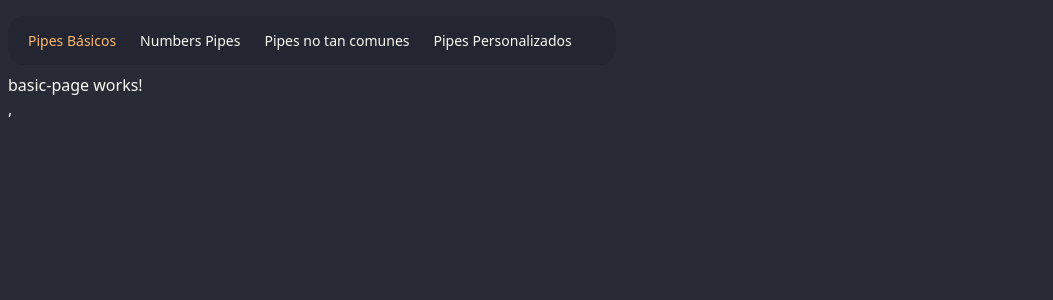
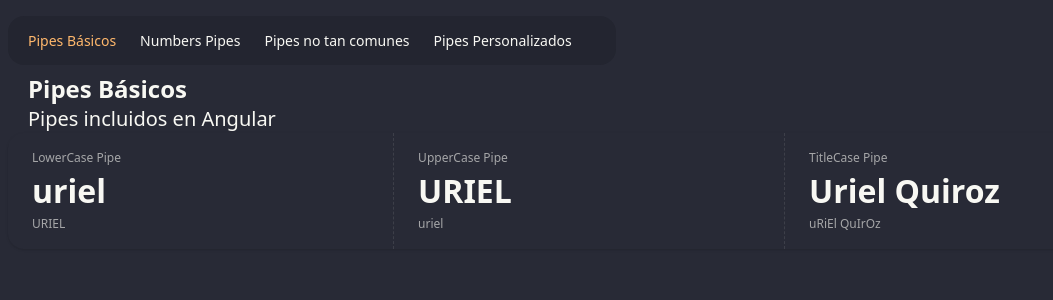
Before and after one commit to UrielQuiroz/pipes-app, an Angular app: page /basic in a window 1280 px wide. Shown: the top 300 px of the page, without its empty margins (0-1053 px from the left). Built offline with nearby package versions, Linux system fonts and the light colour scheme.

Commit message:
UpperCase, LowerCase y TitleCase Pipes

```diff
--- a/src/app/pages/basic-page/basic-page.html
+++ b/src/app/pages/basic-page/basic-page.html
@@ -1 +1,24 @@
-<p>basic-page works!</p>,
+<section class="mx-5">
+  <h1 class="text-2xl font-bold">Pipes Básicos</h1>
+  <h3 class="text-xl font-thin">Pipes incluidos en Angular</h3>
+</section>
+
+<div class="stats stats-vertical lg:stats-horizontal shadow w-full">
+  <div class="stat">
+    <div class="stat-title">LowerCase Pipe</div>
+    <div class="stat-value">{{ nameUpper() | lowercase }}</div>
+    <div class="stat-desc">{{ nameUpper() }}</div>
+  </div>
+
+  <div class="stat">
+    <div class="stat-title">UpperCase Pipe</div>
+    <div class="stat-value">{{ nameLower() | uppercase }}</div>
+    <div class="stat-desc">{{ nameLower() }}</div>
+  </div>
+
+  <div class="stat">
+    <div class="stat-title">TitleCase Pipe</div>
+    <div class="stat-value">{{ fullName() | titlecase}}</div>
+    <div class="stat-desc">{{ fullName() }}</div>
+  </div>
+</div>
--- a/src/app/pages/basic-page/basic-page.ts
+++ b/src/app/pages/basic-page/basic-page.ts
@@ -1,9 +1,14 @@
-import { ChangeDetectionStrategy, Component } from '@angular/core';
+import { LowerCasePipe, TitleCasePipe, UpperCasePipe } from '@angular/common';
+import { ChangeDetectionStrategy, Component, signal } from '@angular/core';
 
 @Component({
   selector: 'app-basic-page',
-  imports: [],
+  imports: [ LowerCasePipe, UpperCasePipe, TitleCasePipe ],
   templateUrl: './basic-page.html',
   changeDetection: ChangeDetectionStrategy.OnPush,
 })
-export default class BasicPage { }
+export default class BasicPage {
+  nameLower = signal('uriel');
+  nameUpper = signal('URIEL');
+  fullName = signal('uRiEl QuIrOz');
+}
```
